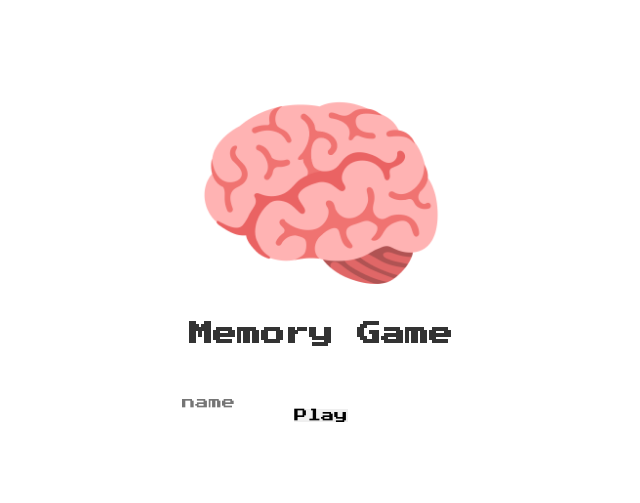
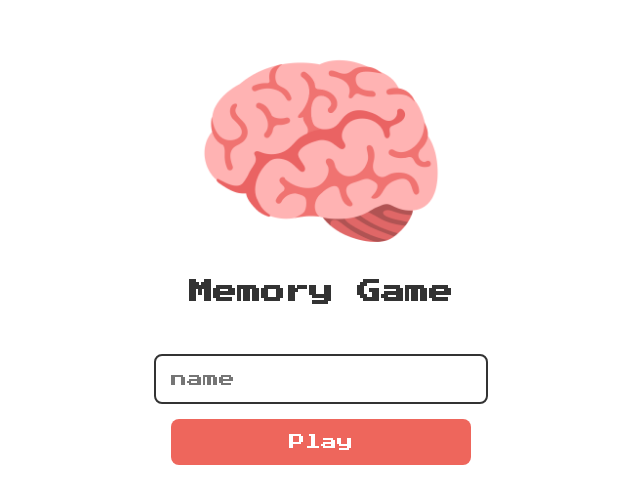
Before and after one commit to esthertamires/jogo_da_memoria, a plain HTML site: page pages/index.html in a window 1280 px wide. Shown: the part 153-656 px from the top of the page, without its empty margins (319-959 px from the left). Drawn offline with Linux system fonts and the light colour scheme.

Commit message:
estilizando botao

```diff
--- a/css/login.css
+++ b/css/login.css
@@ -26,13 +26,25 @@
 }
 
 .login__input{
-    border: 2px solid #333;
+    border: 2px solid #333 ;
     border-radius: 8px;
     color: #333;
     font-size: 1em;
     margin-bottom: 15px;
     max-width: 300px;
     outline: none;
-    padding: 30px;
+    padding: 15px;
     width: 100%;
 }
+
+.login__button {
+
+    background-color: #ee665c;
+    border-radius: 8px;
+    color: white;
+    cursor: pointer;
+    font-size: 1em;
+    max-width: 300px;
+    padding: 15px;
+    width: 100%;
+}
--- a/pages/index.html
+++ b/pages/index.html
@@ -16,8 +16,8 @@
             <img src="/imagens/brain.png" alt="brain icon" class="">
             <h1>Memory Game</h1>
         </div>
-        <input type="text" placeholder="name" class="login__">
-        <button type="submit">Play</button>
+        <input type="text" placeholder="name" class="login__input">
+        <button type="submit" class="login__button">Play</button>
 
     </form>
 
```
